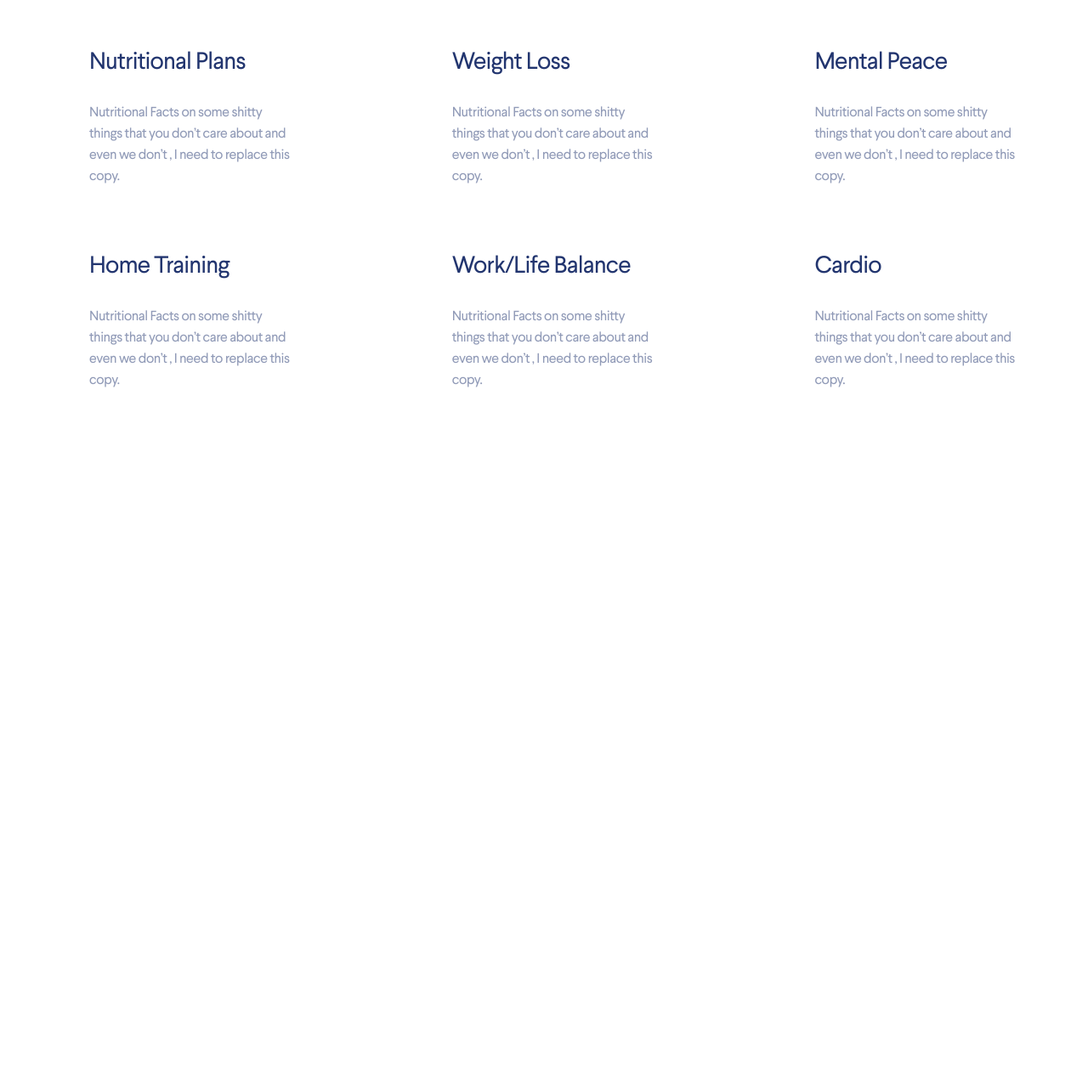
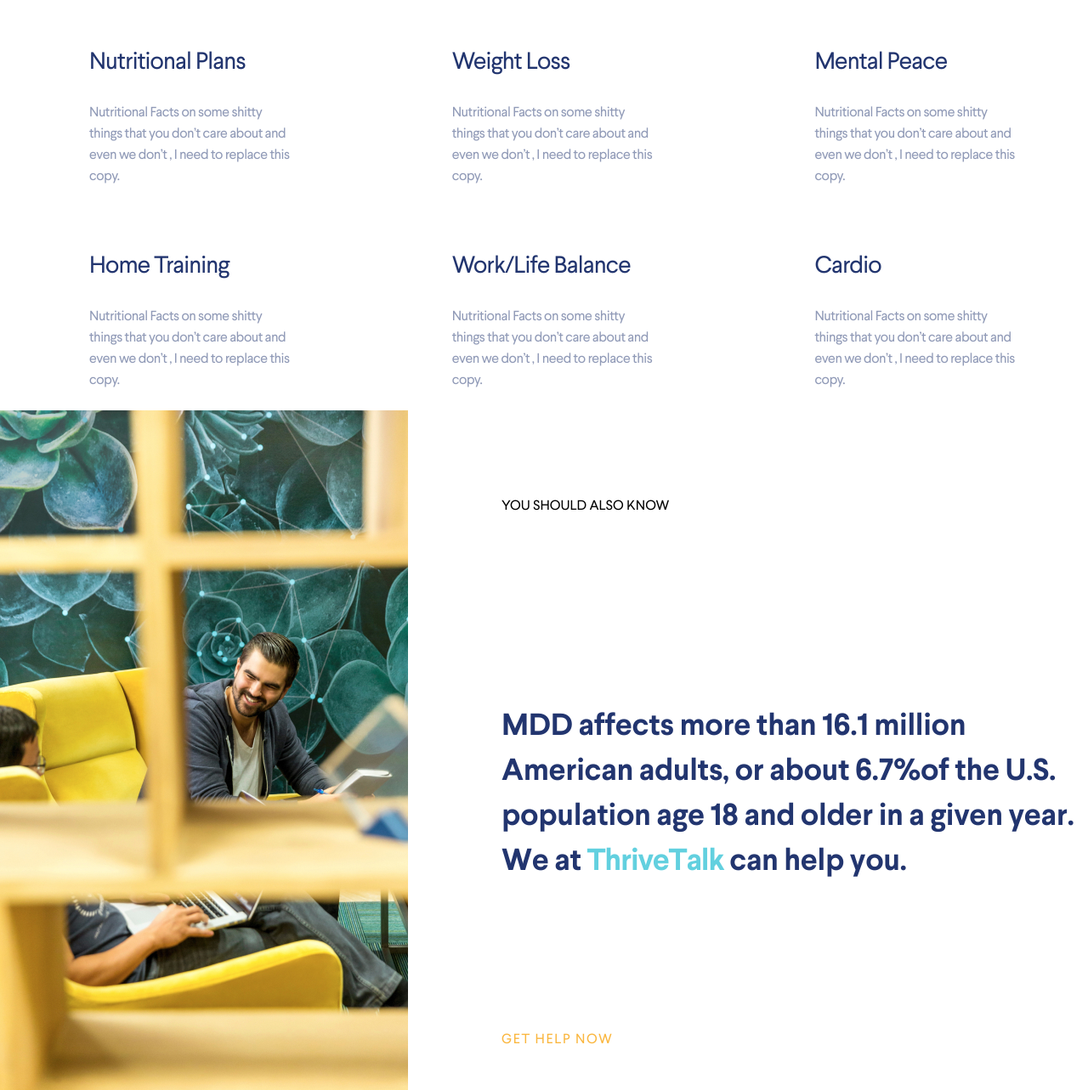
Before and after one commit to jendos-kgd/thrivetalk, a plain HTML site: page index.html in a window 1280 px wide. Shown: the part 3372-4655 px from the top of the page at 85% size. Before the commit the page ends 3855 px from the top, so only its background shows below. Drawn offline with Linux system fonts and the light colour scheme.

Commit message:
made 'also block'

```diff
--- a/index.html
+++ b/index.html
@@ -125,6 +125,11 @@
         <p>Nutritional Facts on some shitty things that you don’t care about and even we don’t , I need to replace this copy.</p>
       </div>
     </div>
+    <div class="also_block">
+      <h3>you should also know</h3>
+      <p>MDD affects more than 16.1 million American adults, or about 6.7%of the U.S. population age 18 and older in a given year. We at <span class="logo">ThriveTalk</span> can help you.</p>
+      <a href="mailto:joe@example.com?subject=help" class="help_mail also_mail">get help now</a>
+    </div>
 
   </body>
 </html>
--- a/styles.css
+++ b/styles.css
@@ -98,6 +98,12 @@ p {
 }
 b {
   font-family: Larsseit-Bold, sans-serif;
+}
+.help_mail {
+  font-size: 16px;
+  text-transform: uppercase;
+  letter-spacing: 0.1em;
+  display: block;
 }
 .logo {
   color: #62D0DF;
@@ -264,6 +270,8 @@ header {
 .dark_blue {
   background-color:  #0052C1;
 }
+
+/*=============Services block============*/
 .big_box {
   width: 33.33%;
   height: 480px;
@@ -320,3 +328,25 @@ header {
   color: rgba(34, 53, 111, 0.5);
   margin-top: 30px;
 }
+/*===================Also block============*/
+.also_block {
+  height: 800px;
+  padding-top: 105px;
+  padding-left: 590px;
+  background-image: url('img/also_block_bg.jpg');
+  background-repeat: no-repeat;
+  background-position: left;
+}
+.also_block p {
+  font-family: Larsseit-Bold, sans-serif;
+  font-size: 36px;
+  line-height: 53px;
+  letter-spacing: -0.01em;
+  margin-top: 225px;
+  color: #22356F;
+  max-width: 676px;
+}
+.also_mail {
+  color: #FAB63E;
+  margin-top: 175px;
+}
```
Also changed, not shown: img/also_block_bg.jpg (added).
